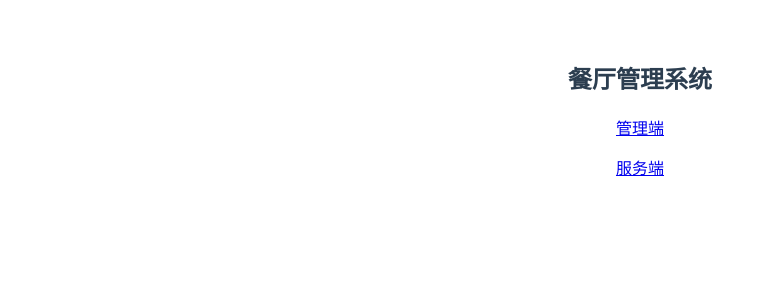
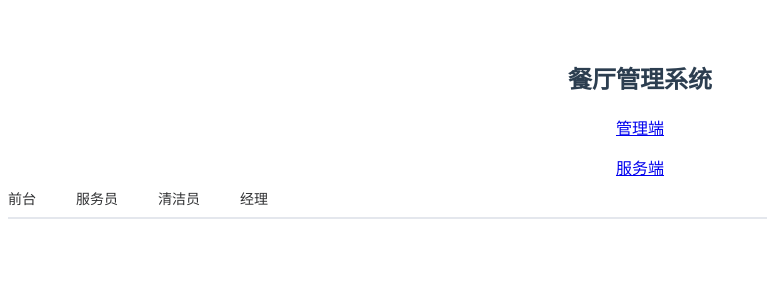
Before and after one commit to yanruiHu/Efficient-Restaurant, a Vue app: page / in a window 1280 px wide. Shown: the top 300 px of the page, without its empty margins (0-767 px from the left). Built offline with nearby package versions, Linux system fonts and the light colour scheme.

Commit message:
简单实现平面图，经理可修改，其他角色仅看，还不能添加餐桌 .Ref #4

```diff
--- a/src/App.vue
+++ b/src/App.vue
@@ -1,16 +1,19 @@
 <template>
   <div id="app">
     <Welcome />
+    <FloorPlanBar />
   </div>
 </template>
 
 <script>
+import FloorPlanBar from './components/FloorPlanBar.vue'
 import Welcome from './components/Welcome.vue'
 
 export default {
   name: 'App',
   components: {
-    Welcome
+    Welcome,
+    FloorPlanBar
   },
   data() {
     return {
--- /dev/null
+++ b/src/components/FloorPlan.vue
@@ -0,0 +1,69 @@
+<template>
+  <el-container>
+    <el-main>
+      <table ref="table" border="1"></table>
+    </el-main>
+    <el-footer v-if="this.currentData[0] === 'manager'">
+      <span>行数：</span>
+      <input type="text" v-model="row"/>
+      <span>列数：</span>
+      <input type="text" v-model="column"/>
+    </el-footer>
+  </el-container>
+</template>
+
+<script>
+export default {
+  data() {
+   return {
+     row: '',
+     column: ''
+   }
+  },
+  watch: {
+    row(){
+      this.commitRowAndColumn()
+    },
+    column(){
+      this.commitRowAndColumn()
+    },
+    currentData(){
+      this.row = this.currentData[1]
+      this.column = this.currentData[2]
+    }
+  },
+  props: {
+    currentData: Array
+  },
+  methods: {
+    commitRowAndColumn: function() {
+      console.log(this.currentData, row, column)
+      let row = this.row,
+          column = this.column,
+          table = this.$refs.table
+      if(!row||!column) return
+      if(row*column > 1000){
+        alert('数据过大，请调整！')
+        this.row = 0
+        this.column = 0
+        table.innerHTML = ''
+        return
+      }
+      let cArr = ''
+      for(let i=0;i<column;i++){
+        cArr += '<th>6</th>'
+      }
+      let rArr = ''
+      for(let i=0;i<row;i++){
+        rArr += '<tr>' + cArr + '</tr>'
+      }
+      table.innerHTML = rArr
+      this.$emit('changeRowAndColumn', [this.row, this.column])
+    },
+  }
+}
+</script>
+
+<style>
+
+</style>
--- /dev/null
+++ b/src/components/FloorPlanBar.vue
@@ -0,0 +1,73 @@
+<template>
+  <el-tabs @tab-click="setRole">
+    <el-tab-pane label="前台" name="host">
+      <el-container>
+        <el-main>
+          <FloorPlan :currentData="data"></FloorPlan>
+        </el-main>
+        <el-aside>
+          <div>绿：空闲</div>
+        </el-aside>
+      </el-container>
+    </el-tab-pane>
+    <el-tab-pane label="服务员" name="waiter">
+      <el-container>
+        <el-main>
+          <FloorPlan :currentData="data"></FloorPlan>
+        </el-main>
+        <el-aside>
+          <div>绿：空闲</div>
+          <div>红：忙碌</div>
+        </el-aside>
+      </el-container>
+    </el-tab-pane>
+    <el-tab-pane label="清洁员" name="busboy">
+      <el-container>
+        <el-main>
+          <FloorPlan :currentData="data"></FloorPlan>
+        </el-main>
+        <el-aside>
+          <div>黄：待清洁</div>
+        </el-aside>
+      </el-container>
+    </el-tab-pane>
+    <el-tab-pane label="经理" name="manager">
+      <el-container>
+        <el-main>
+          <FloorPlan :currentData="['manager', row, column]" @changeRowAndColumn="changeData"></FloorPlan>
+        </el-main>
+        <el-aside>
+          <div>绿：空闲</div>
+          <div>红：忙碌</div>
+          <div>黄：待清洁</div>
+        </el-aside>
+      </el-container>
+    </el-tab-pane>
+  </el-tabs>
+</template>
+
+<script>
+import FloorPlan from './FloorPlan.vue'
+
+export default {
+  components: {
+    FloorPlan
+  },
+  data() {
+    return {
+      role: '',
+      row: '',
+      column: '',
+      data: ['','','']
+    }
+  },
+  methods: {
+    setRole(tab){
+      this.data.slice(0, 1, tab.name)
+    },
+    changeData(data) {
+      this.data.splice(1, 2, data[0], data[1])
+    }
+  }
+}
+</script>
```
Also changed, not shown: 1 other file (tests, documents, lock files or other folders).
